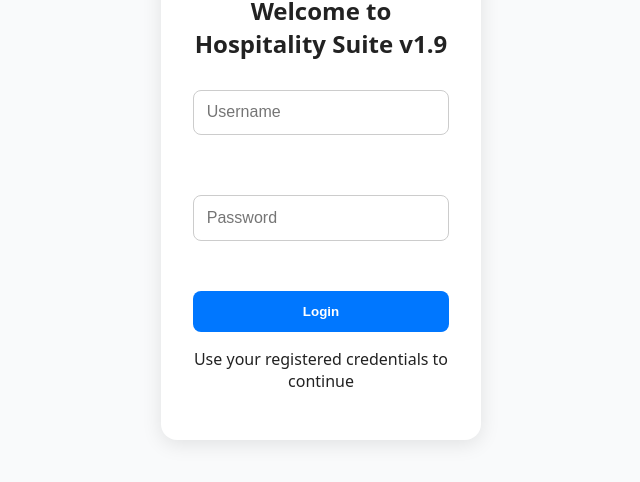
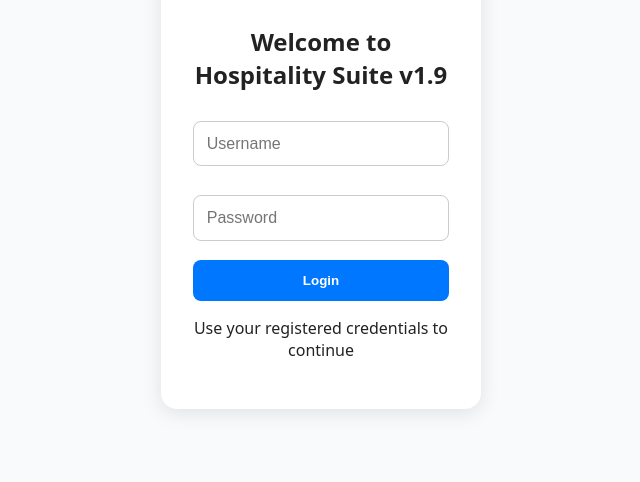
Before and after one commit to DuttaAbhirup/Hospitality, a plain HTML site: page index.html in a window 1280 px wide. Shown: the part 228-710 px from the top of the page, without its empty margins (319-959 px from the left). Drawn offline with Linux system fonts and the light colour scheme.

Commit message:
Update style.css

```diff
--- a/style.css
+++ b/style.css
@@ -63,7 +63,8 @@ body {
   color: #cc0000;
   font-size: 0.85rem;
   margin: 0 0 0.5rem 0;
-  height: 1em; /* reserve space even when empty */
+  height: 1em;        /* reserve space */
+  display: none;      /* hide by default */
 }
 
 .login-container form button {
```
